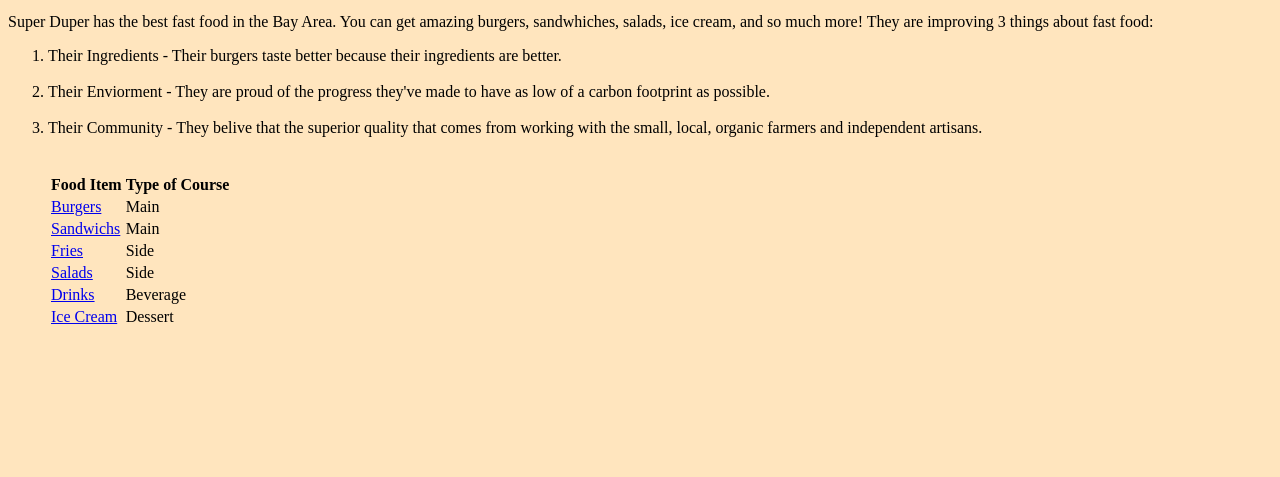
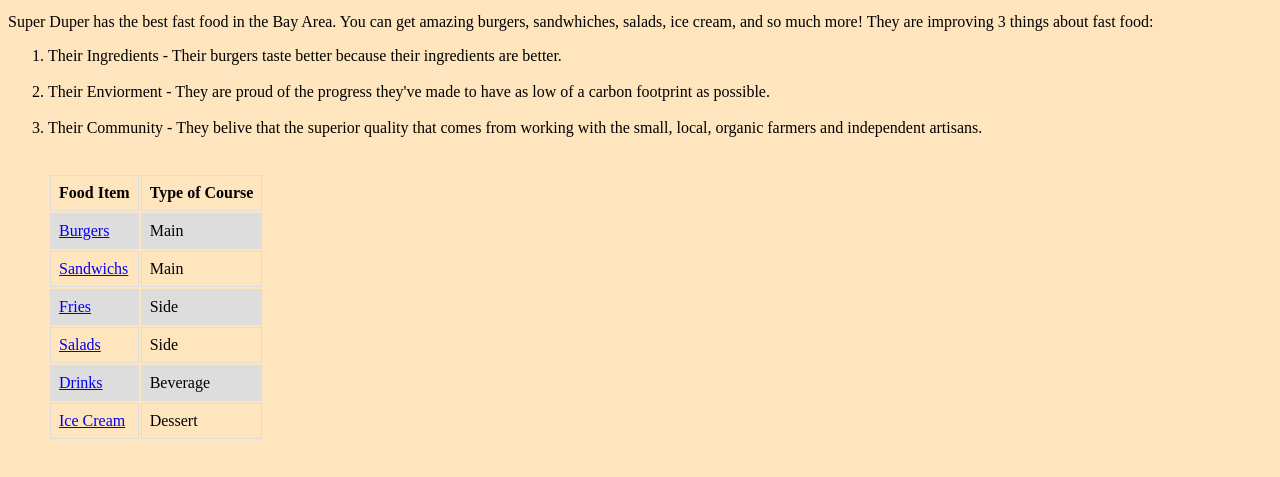
Before and after one commit to GraceMJ10/Super-Duper-Menu, a plain HTML site: page index.html in a window 1280 px wide. Shown: the part 101-578 px from the top of the page. Drawn offline with Linux system fonts and the light colour scheme.

Commit message:
Add files via upload

```diff
--- a/style.css
+++ b/style.css
@@ -1 +1,12 @@
 body {background-color: #ffe5be}
+table
+
+td, th {
+  border: 1px solid #dddddd;
+  text-align: left;
+  padding: 8px;
+}
+
+tr:nth-child(even) {
+  background-color: #dddddd;
+}
```
Also changed, not shown: Burgers.html (+2 -1 lines), Drinks.html (+3 -0 lines), 77659Super_Burger.avif (added), SuperBurger.png (added).
